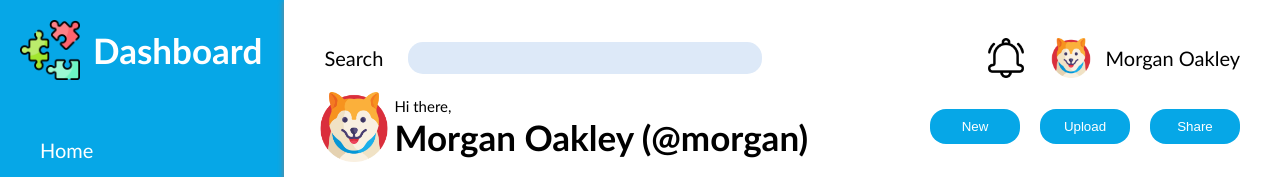
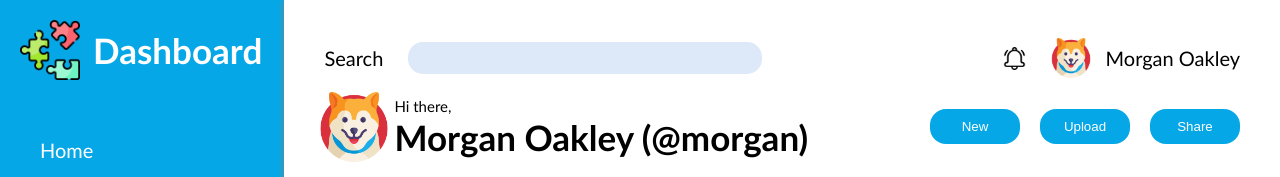
Before and after one commit to fabibot/Admin-Dashboard, a plain HTML site: page index.html in a window 1280 px wide. Shown: the top 177 px of the page. Drawn offline with Linux system fonts and the light colour scheme.

Commit message:
finition

```diff
--- a/index.html
+++ b/index.html
@@ -34,7 +34,7 @@
             <div class="headerLine">
                 <form action="POST"><label for="utilisateur">Search</label><input type="text"></form>
                 <div>
-                    <img class="smallImg" src="img/notification.png" alt="Icone notification">
+                    <img class="smallImg smaller" src="img/notification.png" alt="Icone notification">
                     <img class="smallImg" src="img/chien.png" alt="Icone chien">
                     <h3>Morgan Oakley</h3>
                 </div>
--- a/style.css
+++ b/style.css
@@ -109,6 +109,10 @@ li:hover{
     height: auto;
     margin: 5px;
     margin-left: 20px;
+}
+
+.smaller{
+    width: 23px;
 }
 
 .moyImg{
```
